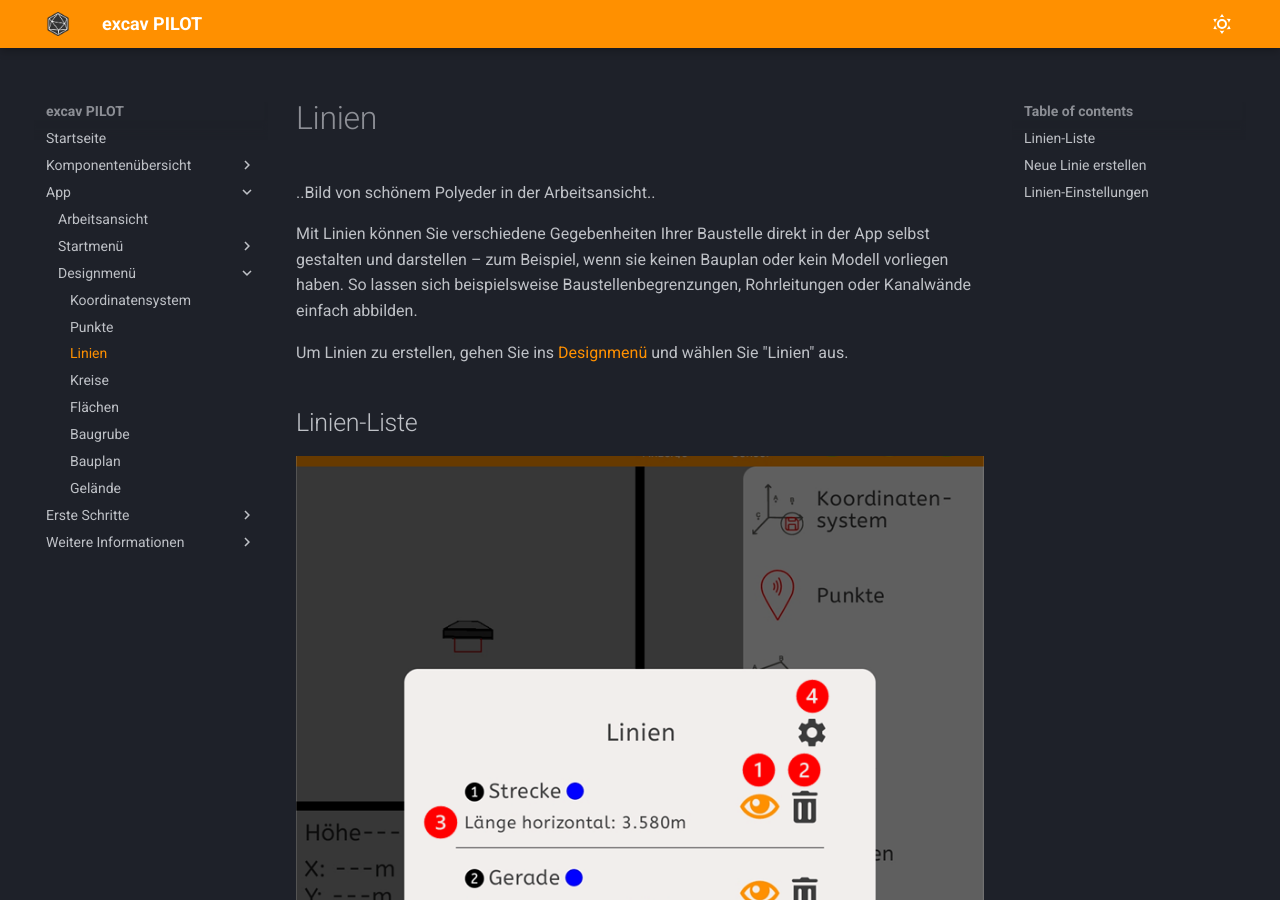
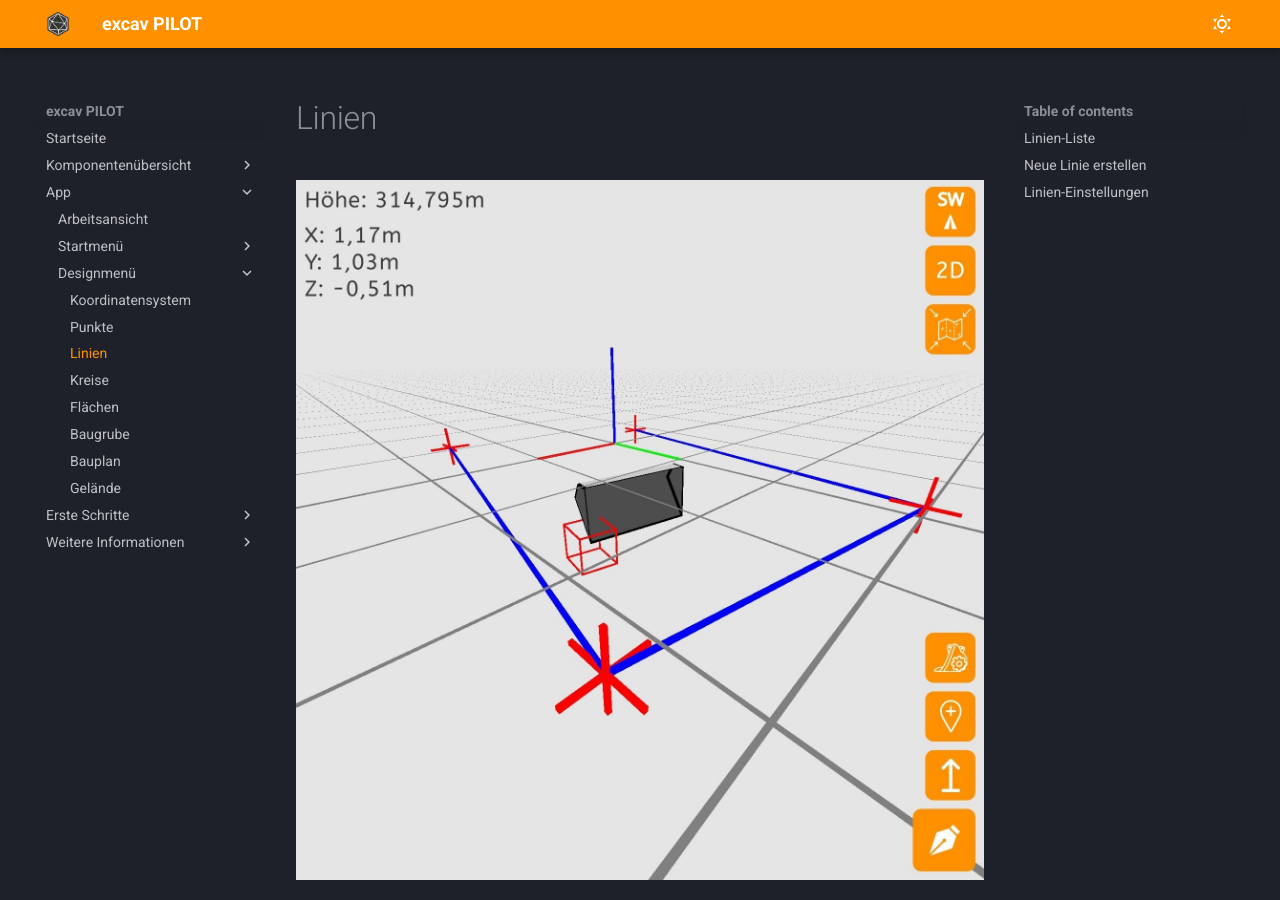
Before and after one commit to tobias-sizmann/mkdocs-excavpilot, an MkDocs documentation site: the page built from docs/Linien/Linien.md, in a window 1280 px wide and 900 px high. Built offline with MkDocs 1.6.1 and Material for MkDocs 9.7.7, drawn with Linux system fonts in a browser that asks for light colours; some of the changed text lies outside the part shown.

Commit message:
Update Anpassung Bilder | Linien

```diff
--- a/docs/Linien/Linien.md
+++ b/docs/Linien/Linien.md
@@ -6,7 +6,9 @@
 
 # Linien
 
-..Bild von schönem Polyeder in der Arbeitsansicht..
+<p align="center" width="100%">
+  <img width="100%" src="/images_docs/Screenshot (87) - Kopie.jpg"/>
+</p>
 
 Mit Linien können Sie verschiedene Gegebenheiten Ihrer Baustelle direkt in der App selbst gestalten und darstellen – zum Beispiel, wenn sie keinen Bauplan oder kein Modell vorliegen haben. So lassen sich beispielsweise Baustellenbegrenzungen, Rohrleitungen oder Kanalwände einfach abbilden.
 
@@ -30,9 +32,11 @@ Um Linien zu erstellen, gehen Sie ins [Designmenü]() und wählen Sie "Linien" a
 
 ## Neue Linie erstellen
 
+<p align="center" width="100%">
+  <img width="100%" src="/images_docs/Screenshot (74) - Kopie 2.png"/>
+</p>
+
 Tippen Sie auf den Button "Neue Linie" unter der Linien-Liste.
-
-..BildvonNeueLinieFenster..
 
 Geben Sie der Linie Start- und Endpunkt indem Sie
 
```
Also changed, not shown: docs/Kreise/Kreise.md (+2 -3 lines), docs/images_docs/Screenshot (74) - Kopie 2.png (added), docs/images_docs/Screenshot (74) - Kopie.jpg (added), docs/images_docs/Screenshot (87) - Kopie.jpg (added), docs/images_docs/Screenshot (98)- Kopie.jpg (added).
